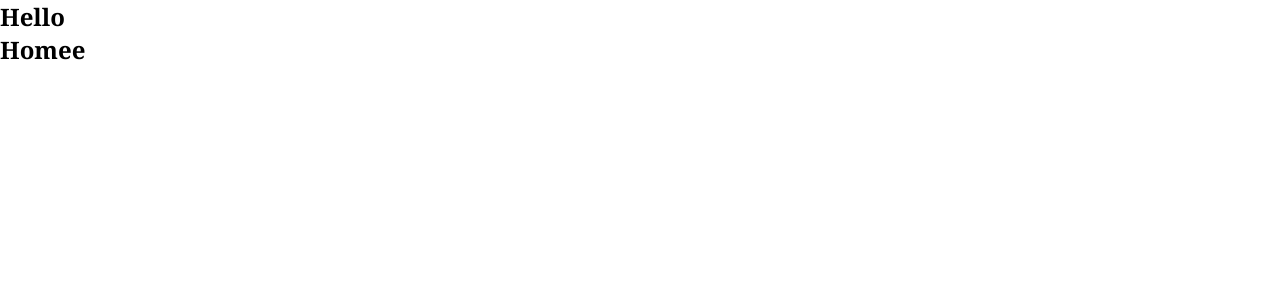
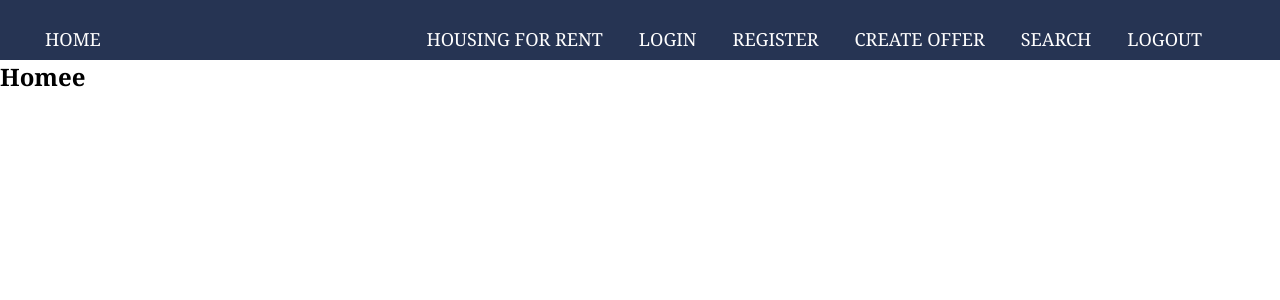
Before and after one commit to dimlil/Real-Estate-Agency, a React (Create React App) app: page / in a window 1280 px wide. Shown: the top 300 px of the page. Built offline with nearby package versions, Linux system fonts and the light colour scheme.

Commit message:
feat/ added header component

```diff
--- a/src/App.js
+++ b/src/App.js
@@ -1,10 +1,11 @@
+import Header from "./Components/Header/Header";
 import Navigation from "./Navigation";
 
 
 function App() {
   return (
     <div className="App">
-      <h1>Hello</h1>
+      <Header />
       <Navigation />
     </div>
   );
--- /dev/null
+++ b/src/Components/Header/Header.js
@@ -0,0 +1,19 @@
+import {styles} from './Header.module.css'
+function Header(){
+    return(
+        <nav>
+            <a href="#">Home</a>
+            <ul>
+                <li><a href="#">Housing for rent</a></li>
+
+                <li><a href="#">Login</a></li>
+                <li><a href="#">Register</a></li>
+
+                <li><a href="#">Create offer</a></li>
+                <li><a href="#">Search</a></li>
+                <li><a href="#">Logout</a></li>
+            </ul>
+        </nav>
+    )
+}
+export default Header
--- /dev/null
+++ b/src/Components/Header/Header.module.css
@@ -0,0 +1,42 @@
+nav {
+    background: rgba(0, 17, 54, 0.85);
+    width: 100%;
+    display: flex;
+    font-size: 1.5rem;
+    justify-content: space-around;
+    align-items: center;
+    margin-top: 0;
+    padding: 0rem 5rem 0 3rem;
+    margin: 0%;
+    padding-top: 18px;
+}
+
+a {
+    text-decoration: none;
+}
+
+nav ul {
+    margin: 0 0 0 auto;
+}
+
+nav ul li {
+    display: inline-block;
+    margin: 0 0.5em;
+}
+
+nav h1 {
+    color: white;
+}
+
+nav a {
+    text-decoration: none;
+    border-radius: 50%;
+    padding: 0.5em;
+    color: white;
+    text-transform: uppercase;
+}
+
+nav a:hover{
+    font-weight: normal;
+    background-color: rgba(129, 115, 115, 0.466);
+}
```
